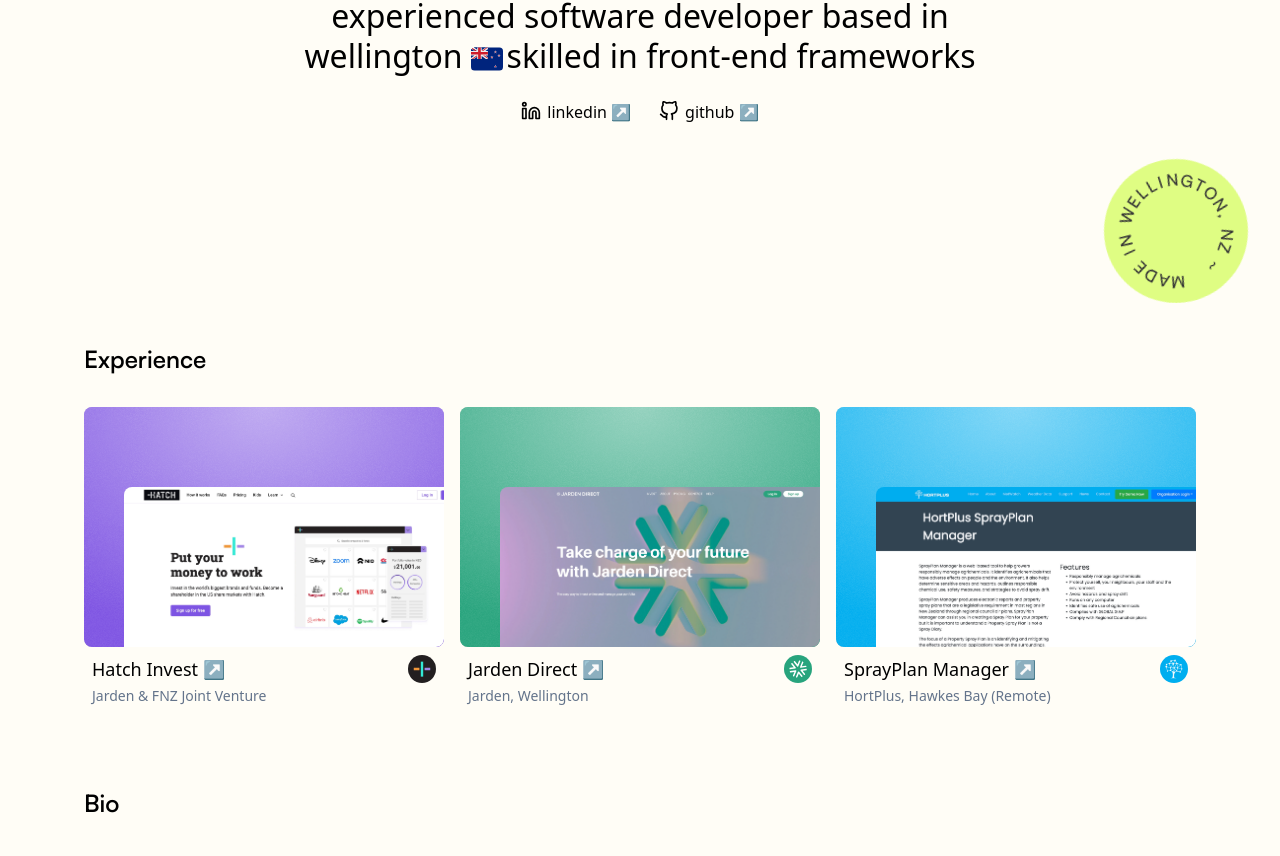
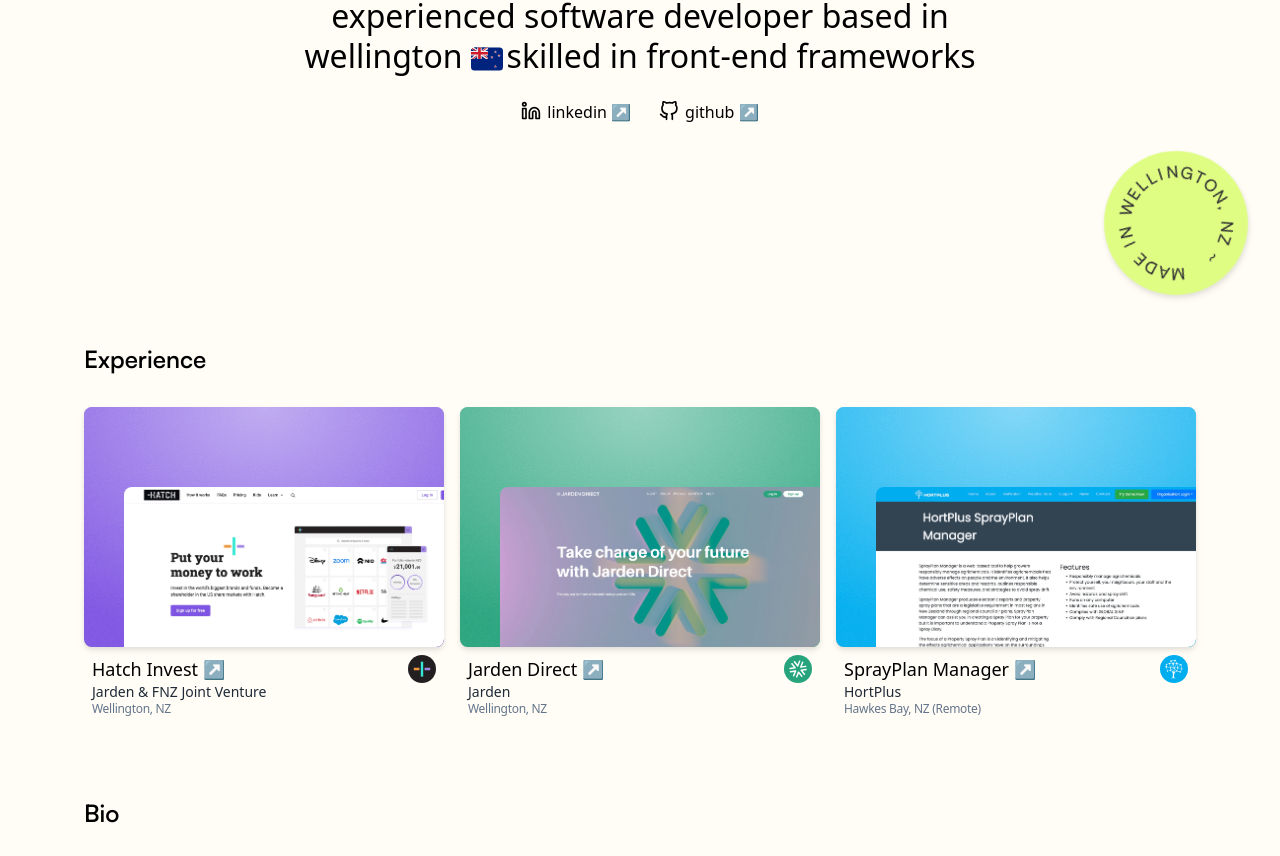
Before and after one commit to wa-bha/v2-personal-website, a Next.js app: page / in a window 1280 px wide. Shown: the part 377-1233 px from the top of the page. Built offline with nearby package versions, Linux system fonts and the light colour scheme.

Commit message:
fix: cleanup location text and add small drop shadows

```diff
--- a/src/app/page.tsx
+++ b/src/app/page.tsx
@@ -53,7 +53,7 @@
           </div>
         </div>
 
-        <div className="absolute bottom-8 right-8 md:bottom-0 animate-spin-slow">
+        <div className="m-2 absolute bottom-6 right-6 md:bottom-0 animate-spin-slow drop-shadow-md">
           <MadeInWellingtonBadge className="w-28 md:w-32 lg:w-36" />
         </div>
       </header>
--- a/src/components/ExperienceCard/ExperienceCard.tsx
+++ b/src/components/ExperienceCard/ExperienceCard.tsx
@@ -19,6 +19,7 @@
 interface CompanyInfo {
   applicationName: string;
   description: string;
+  location: string;
   href: string;
   logo: React.JSX.Element;
   image: StaticImageData;
@@ -29,20 +30,23 @@
   hatch: {
     applicationName: "Hatch Invest",
     description: "Jarden & FNZ Joint Venture",
+    location: "Wellington, NZ",
     href: "https://www.hatchinvest.nz/",
     logo: <HatchLogo className="w-7 h-7" />,
     image: hatch
   },
   jarden: {
     applicationName: "Jarden Direct",
-    description: "Jarden, Wellington",
+    description: "Jarden",
+    location: "Wellington, NZ",
     href: "https://www.jardendirect.co.nz/",
     logo: <JardenLogo className="w-7 h-7" fillColor="#FFFFFF" backgroundColor="#28A47D" />,
     image: jarden
   },
   hortplus: {
     applicationName: "SprayPlan Manager",
-    description: "HortPlus, Hawkes Bay (Remote)",
+    description: "HortPlus",
+    location: "Hawkes Bay, NZ (Remote)",
     href: "https://www.hortplus.com/spray-plan-manager/",
     logo: <HortplusLogo className="w-7 h-7" />,
     image: hortplus
@@ -63,7 +67,7 @@
   }
 );
 
-const backgroundVariants = cva("w-full sm:h-60 bg-gray-300", {
+const backgroundVariants = cva("w-full sm:h-60 bg-gray-300 drop-shadow-md", {
   variants: {
     variant: {
       default: "bg-slate-50",
@@ -75,7 +79,7 @@
 });
 
 const ExperienceCard = ({ companyName }: { companyName: CompanyNames }) => {
-  const { applicationName, description, href, logo: Logo, image } = companies[companyName];
+  const { applicationName, description, location, href, logo, image } = companies[companyName];
 
   return (
     <section>
@@ -90,17 +94,18 @@
         />
       </WobbleCard>
 
-      {/* Text under */}
-      <div className="mx-2 mt-2">
+      {/* Text underneath */}
+      <div className="mx-2 mt-2 flex flex-col">
         <div className="flex items-center justify-between">
           {/* Header */}
           <ExternalLink href={href}>
             <h6 className={underlineVariants({ variant: companyName })}>{applicationName} ↗</h6>
           </ExternalLink>
 
-          {Logo}
+          {logo}
         </div>
-        <span className="text-sm font-light text-slate-500">{description}</span>
+        <span className="text-sm text-gray-800 leading-tight">{description}</span>
+        <span className="text-xs font-light text-slate-500 tracking-tight">{location}</span>
       </div>
     </section>
   );
```
